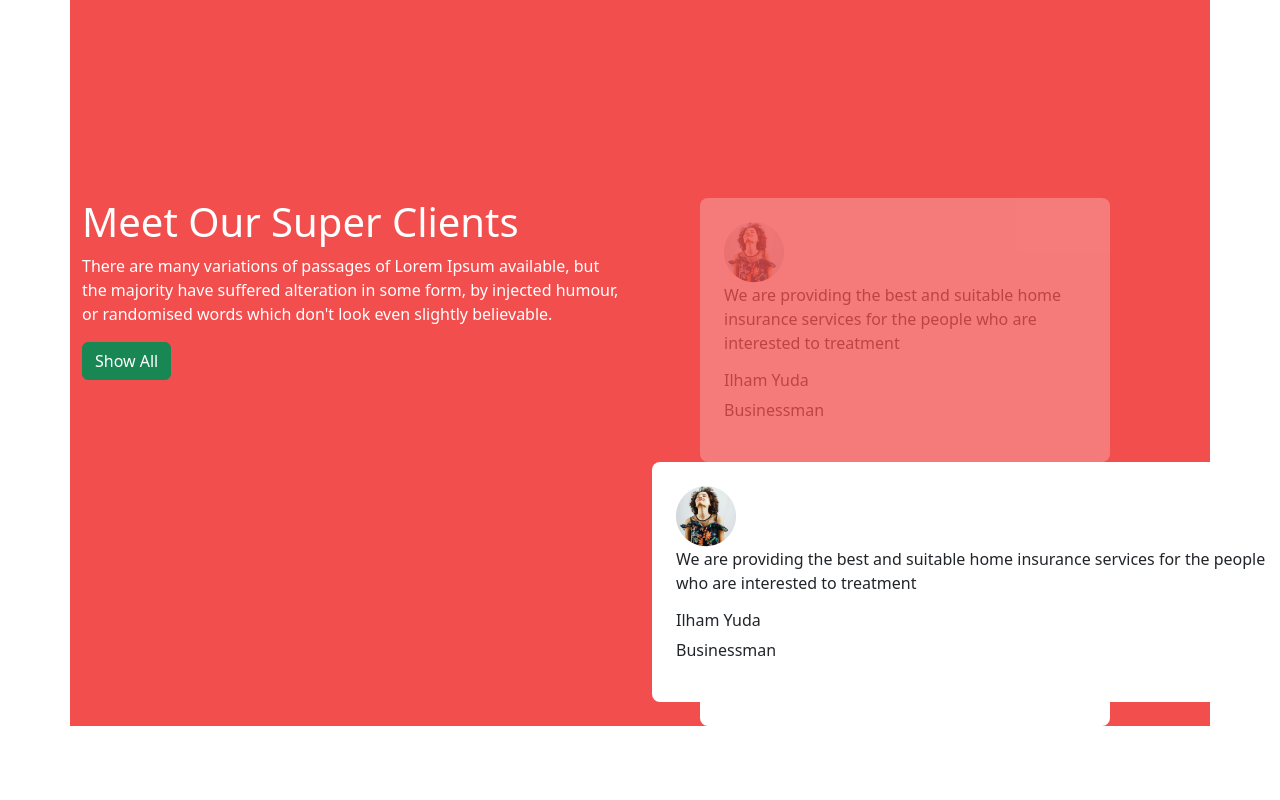
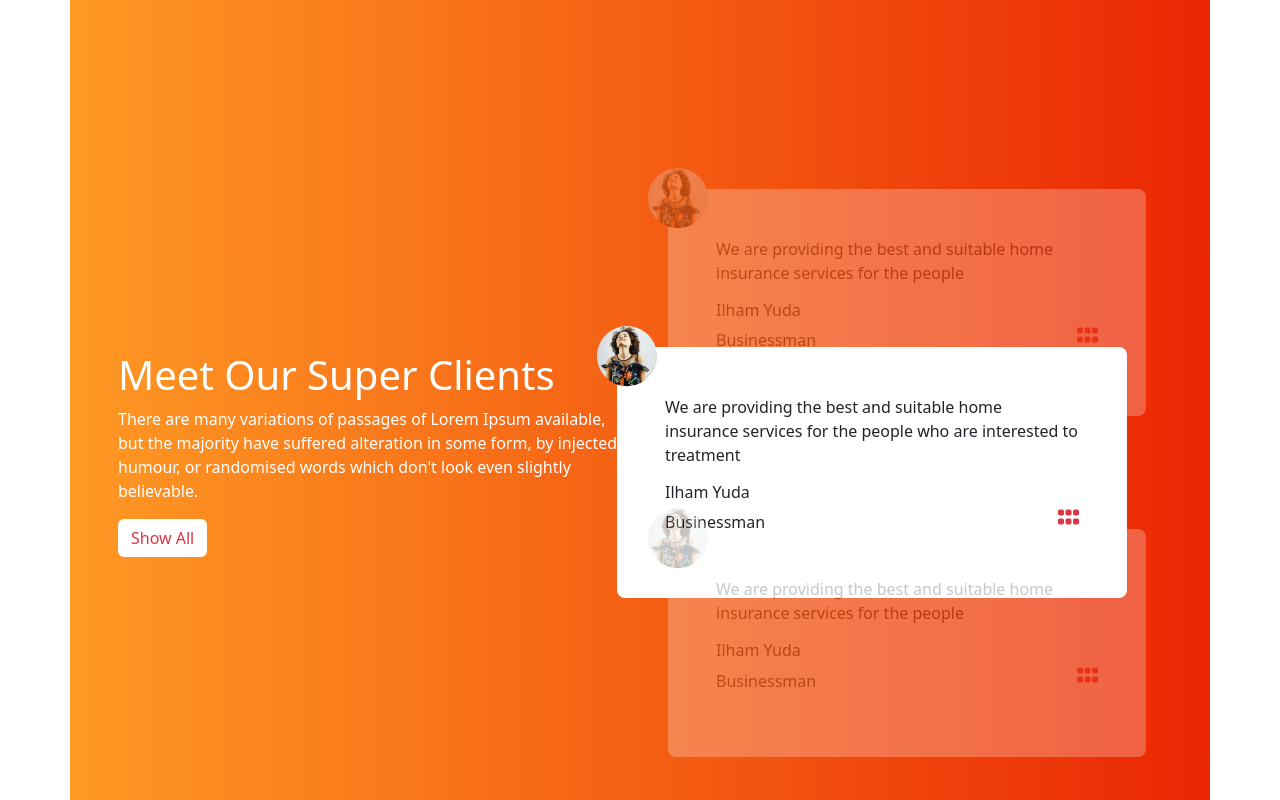
Before and after one commit to Shakilhasan347/tea-house, a plain HTML site: page index.html in a window 1280 px wide. Shown: the part 1780-2580 px from the top of the page. Drawn offline with nearby package versions, Linux system fonts and the light colour scheme.

Commit message:
met with cliant section complete

```diff
--- a/index.html
+++ b/index.html
@@ -27,7 +27,7 @@
             <div class="col">
                 <h1 class="fw-bolder display-1">It's good tea time at The Tea House</h1>
                 <p>Tea and Botanical Solutions Supplier Give Optimum Satisfaction To Your Taste Buds.</p>
-                <button class="btn btn-danger py-2">Explor Monre <i class="fa-solid fa-arrow-trend-up"></i></button>
+                <button class="btn btn-danger py-2" style="background-image:linear-gradient(90deg,#ff9924,#ea2603);border: 0px;">Explor Monre <i class="fa-solid fa-arrow-trend-up"></i></button>
 
             </div>
             <div class="col">
@@ -135,32 +135,58 @@
 
         </section>
 
-         <section class="container " style="margin-top: 8%;background-color: rgb(242, 78, 78);padding-top: 200px; ">
-            <div class="row">
-                <div class="col-md-6 text-white">
+         <section class="container px-5" style="margin-top: 8%; background-image:linear-gradient(90deg,#ff9924,#ea2603);border: 0px;">
+            <div class="row d-flex justify-content-center align-items-center">
+                <div class="col-md-6 text-white mt-4" >
                     <h1>Meet Our Super Clients</h1>
                     <p>There are many variations of passages of Lorem Ipsum available, but the majority have suffered alteration in some form, by injected humour, or randomised words which don't look even slightly believable. </p>
-                    <button class="btn btn-success">Show All</button>
+                    <button class="btn bg-white text-danger">Show All</button>
                 </div>
                 <div class="col-md-6">
-                   <div class="p-4 w-75 bg-white rounded-3  opacity-25 mx-5">
-                    <img src="images/client.png" alt="">
-                    <p>We are providing the best and suitable home insurance services for the people who are interested to treatment</p>
+                    <div  class="opacity-25 mx-3 " style="position: relative; top:130px;">
+                        <img src="images/client.png" alt="" style="position: relative; top:40px; left: -20px;">
+                        <div class=" bg-white p-5 rounded-3" style="width: 100%; height:30%;">
+
+                        <p>We are providing the best and suitable home insurance services for the people </p>
+                        <div class="d-flex justify-content-between align-items-center">
+                        <div >
                             <h6>Ilham Yuda</h6>
                             <p>Businessman</p>
                         </div>
-                  <div class="p-4 bg-white rounded-3  " style="width: 50%; position:absolute; ">
-                    <img src="images/client.png" alt="">
+                        <i class="fa-solid fa-grip text-danger fs-4"></i>
+                        </div>
+                       </div>
+                    </div>
+                    <div style="position: relative; left: -35px;">
+                        <img src="images/client.png" alt="" style="position: relative; top:40px; left: -20px;">
+                        <div class=" bg-white p-5 rounded-3" style="width: 100%; height:30%;">
+
                         <p>We are providing the best and suitable home insurance services for the people who are interested to treatment</p>
+                        <div class="d-flex justify-content-between align-items-center">
+                        <div >
                             <h6>Ilham Yuda</h6>
                             <p>Businessman</p>
                         </div>
-                  <div class="p-4 w-75 bg-white rounded-3  mx-5" style="opacity: 2;">
-                    <img src="images/client.png" alt="">
-                    <p>We are providing the best and suitable home insurance services for the people who are interested to treatment</p>
+                        <i class="fa-solid fa-grip text-danger fs-4"></i>
+                        </div>
+                       </div>
+                    </div>
+                    <div class="opacity-25 mx-3 " style="position: relative; top:-130px;">
+                        <img src="images/client.png" alt="" style="position: relative; top:40px; left: -20px;">
+                        <div class=" bg-white p-5 rounded-3"style="width: 100%; height:30%;">
+
+                        <p>We are providing the best and suitable home insurance services for the people </p>
+                        <div class="d-flex justify-content-between align-items-center">
+                        <div >
                             <h6>Ilham Yuda</h6>
                             <p>Businessman</p>
                         </div>
+                        <i class="fa-solid fa-grip text-danger fs-4"></i>
+                        </div>
+                       </div>
+                    </div>
+
+
                 </div>
             </div>
             </div>
@@ -218,13 +244,13 @@
 
 
 
-                <div class="row justify-content-end align-items-center my-5 " style="margin-left:2%;">
+                <div class="row  d-flex justify-content-between align-items-end my-5 " style="margin-left:2%;">
                     <div class="col ">
                         <img src="images/cup.png" alt="">
 
                     </div>
-                    <div class="col">
-                        <span class="">Ready to get strated? </span> <button class="btn btn-danger mx-3 ">Get Started</button>
+                    <div class="col ">
+                        <span class="">Ready to get strated? </span> <button class="btn text-white mx-3 "  style="background-image:linear-gradient(90deg,#ff9924,#ea2603);border: 0px;">Get Started</button>
 
                     </div>
                 </div>
@@ -250,7 +276,7 @@
                     </div>
                     <div class="col">
                         <h4>Subscribe to our newsletter</h4>
-                        <input type="text" placeholder="Enter your Email" style=" border:none; border-bottom: 1px solid black; background:none; "> <i class="fa-solid fa-chevron-right bg-danger text-white rounded-5 text-center " style="height: 30px; width: 30px; padding: 6px; cursor: pointer;"></i>
+                        <input type="text" placeholder="Enter your Email" style=" border:none; border-bottom: 1px solid black; background:none; "> <i class="fa-solid fa-chevron-right text-white rounded-5 text-center " style="height: 30px; width: 30px; padding: 6px; cursor: pointer; background-image:linear-gradient(90deg,#ff9924,#ea2603);border: 0px;" ></i>
                         <br>
                         <div  class="fs-5 gap-5 mt-4">
                             <i class="fa-brands fa-facebook"></i> <i class="fa-brands fa-youtube"></i> <i class="fa-brands fa-twitter"></i> <i class="fa-brands fa-instagram"></i>
```
Lines whose indentation alone changed are shown as unchanged.
